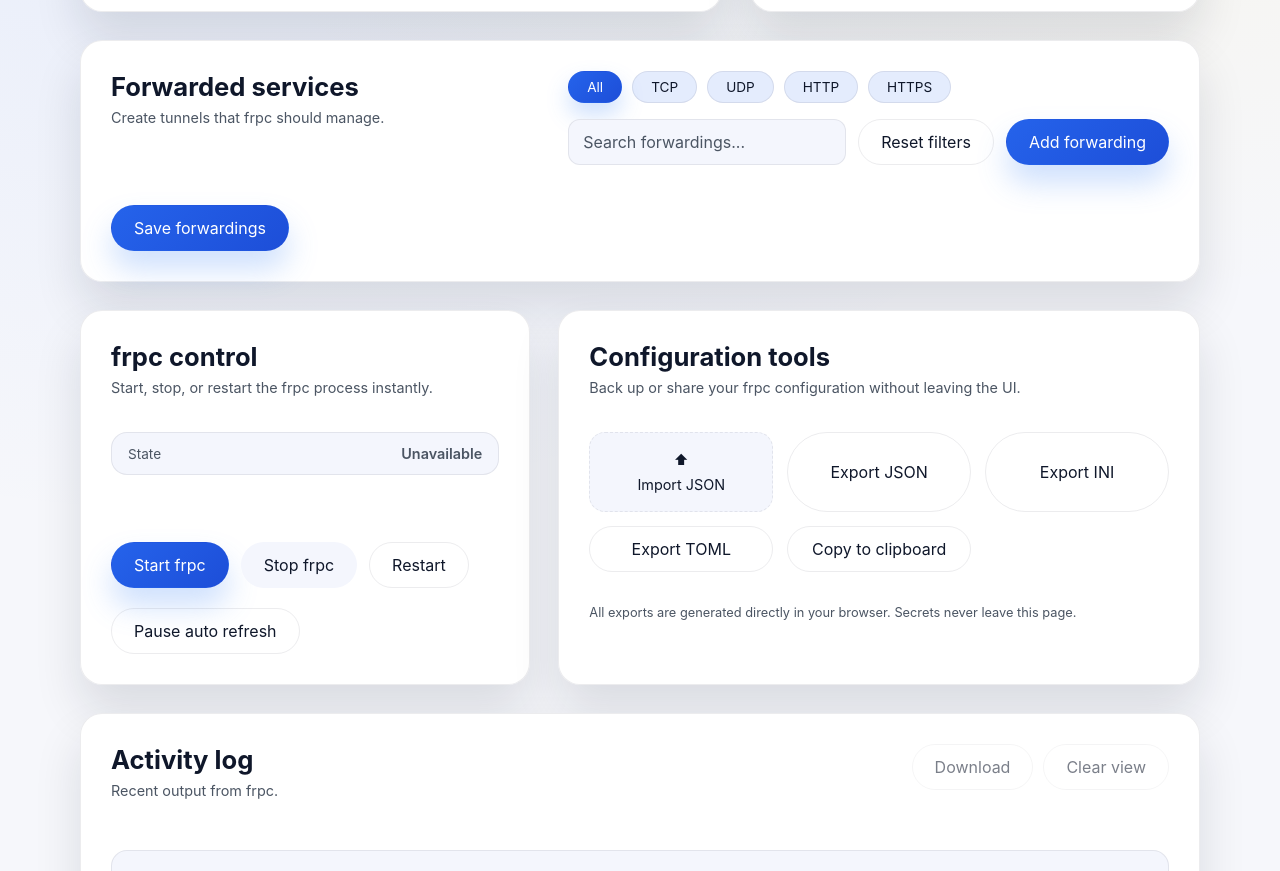
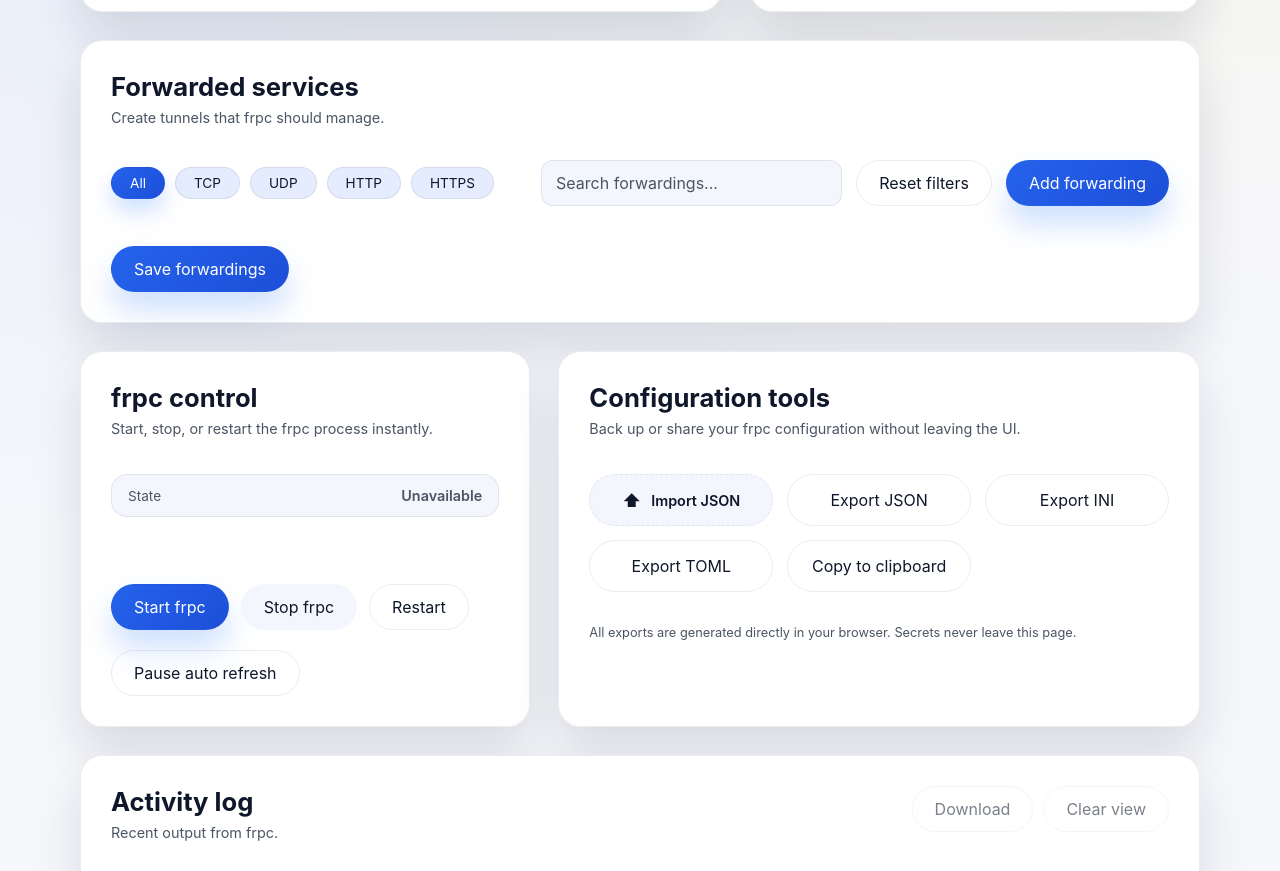
Before and after one commit to nooblk-98/Frpc-Ui, a website: page public/index.html in a window 1280 px wide. Shown: the part 1217-2088 px from the top of the page. Drawn offline with Linux system fonts and the light colour scheme; no server answers.

Commit message:
Align configuration tool control sizes

```diff
--- a/public/styles.css
+++ b/public/styles.css
@@ -270,6 +270,44 @@
   flex-direction: column;
   align-items: stretch;
   gap: 16px;
+}
+
+#proxies-section .section-actions {
+  width: 100%;
+}
+
+#proxies-section .toolbar-row {
+  width: 100%;
+}
+
+@media (min-width: 960px) {
+  #proxies-section .section-header {
+    align-items: center;
+  }
+
+  #proxies-section .section-actions.column {
+    flex-direction: row;
+    align-items: center;
+    justify-content: space-between;
+    gap: 24px;
+  }
+
+  #proxies-section .filter-chips {
+    flex: 1 1 auto;
+  }
+
+  #proxies-section .toolbar-row {
+    width: auto;
+    flex: 1 1 auto;
+    justify-content: flex-end;
+    flex-wrap: nowrap;
+    gap: 14px;
+  }
+
+  #proxies-section .toolbar-row input[type='search'] {
+    flex: 1 1 280px;
+    max-width: 360px;
+  }
 }
 
 .form-grid {
@@ -772,9 +810,16 @@
   align-items: stretch;
 }
 
+.tools-grid .button {
+  width: 100%;
+  justify-content: center;
+  min-height: 52px;
+}
+
 .file-pick {
   position: relative;
-  display: inline-block;
+  display: block;
+  width: 100%;
 }
 
 .file-pick input {
@@ -788,22 +833,35 @@
 
 .file-pick-visual {
   display: flex;
-  flex-direction: column;
   align-items: center;
   justify-content: center;
-  gap: 8px;
-  border-radius: var(--radius-md);
+  gap: 10px;
+  border-radius: 999px;
   border: 1px dashed var(--border);
   background: var(--card-alt);
-  padding: 18px;
+  padding: 12px 22px;
   color: var(--text);
   font-size: 0.9rem;
-  transition: border-color var(--transition), background var(--transition);
+  font-weight: 600;
+  min-height: 52px;
+  text-align: center;
+  transition:
+    transform 0.18s ease,
+    box-shadow 0.22s ease,
+    border-color var(--transition),
+    background var(--transition),
+    color var(--transition);
+}
+
+.file-pick-visual .icon {
+  font-size: 1.1rem;
 }
 
 .file-pick:hover .file-pick-visual {
-  border-color: var(--accent);
-  background: rgba(79, 143, 249, 0.15);
+  border-color: rgba(79, 143, 249, 0.5);
+  background: rgba(79, 143, 249, 0.12);
+  transform: translateY(-1px);
+  box-shadow: 0 16px 30px rgba(15, 23, 42, 0.22);
 }
 
 .actions {
```
